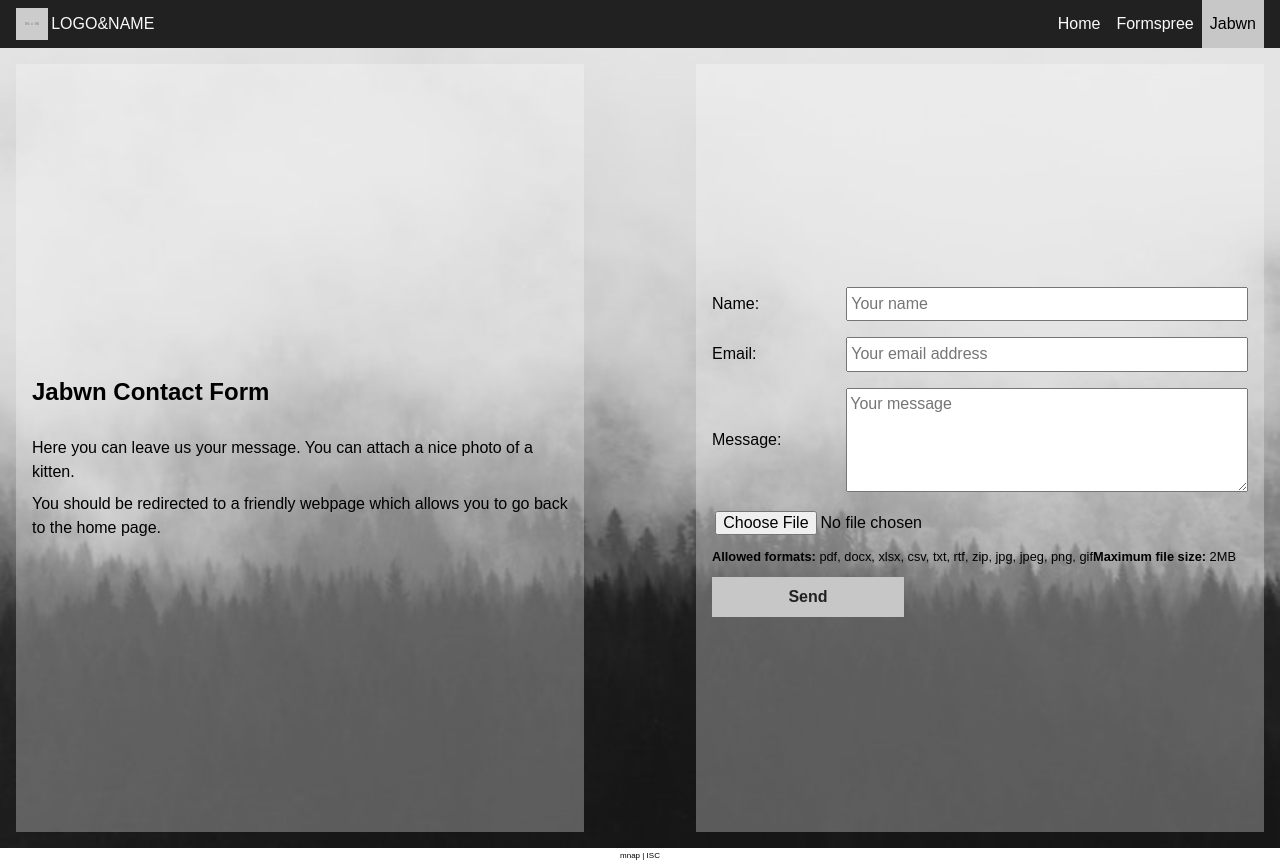
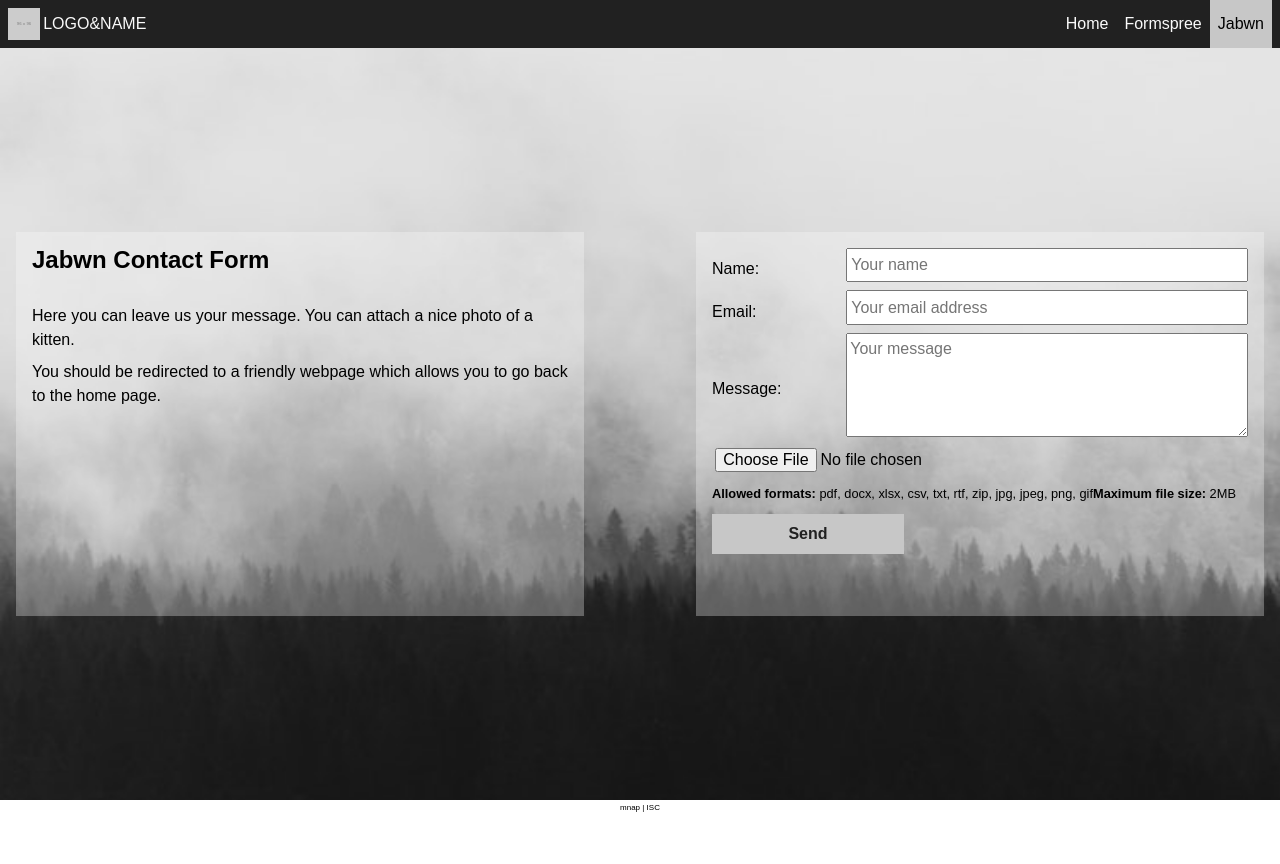
Before and after one commit to mnap00/00-sample-forms, a website: page src/jabwn.html in a window 1280 px wide. After the commit the page ends 816 px from the top, so only its background shows below. Drawn offline with nearby package versions, Linux system fonts and the light colour scheme; files that its build step writes are made by us from their sources; placeholder pictures from the web are drawn by us.

Commit message:
Fix form components' aligning and spacing

```diff
--- a/src/scss/_form.scss
+++ b/src/scss/_form.scss
@@ -1,4 +1,5 @@
 .form {
+  align-items: center;
   background-image:
     url('../images/misty-wood.jpeg'),
     linear-gradient($color-p-light, $color-s-light);
@@ -7,15 +8,16 @@
   flex-wrap: wrap;
   justify-content: center;
   margin: 0 auto;
-  min-height: 100vh;
+  min-height: calc(100vh - #{$large-height});
   padding: 0 1em;
 
   @include lg {
+    align-items: center;
     flex-wrap: nowrap;
   }
 
   &__heading {
-    margin: 1em 0;
+    margin-bottom: 1em;
   }
 
   &__text {
@@ -36,13 +38,14 @@
     background-color: rgba(250, 250, 250, 0.3);
     display: flex;
     flex-wrap: wrap;
-    margin: 1em 0;
     max-width: 35.5em;
     min-width: 0;
     padding: 0.5em;
 
     @include lg {
+      align-content: flex-start;
       flex: 1 1 100%;
+      height: 24em;
       padding: 1em;
     }
   }
@@ -85,7 +88,7 @@
     font-family: inherit;
     font-size: 1em;
     line-height: 1.5em;
-    margin: 0.5em 0;
+    margin-bottom: 0.5em;
     padding: 0.2em;
 
     @include sm {
--- a/src/scss/_header.scss
+++ b/src/scss/_header.scss
@@ -21,7 +21,7 @@
   flex: 1;
   flex-direction: column;
   max-width: $max-width;
-  padding: 0 1em;
+  padding: 0 0.5em;
 
   @include sm {
     flex-direction: row;
@@ -53,12 +53,9 @@
   &__list {
     display: flex;
     flex-direction: column;
-    padding: 0 0.5em;
 
     @include sm {
       flex-direction: row;
-      justify-content: flex-end;
-      padding: 0;
     }
   }
 
```
